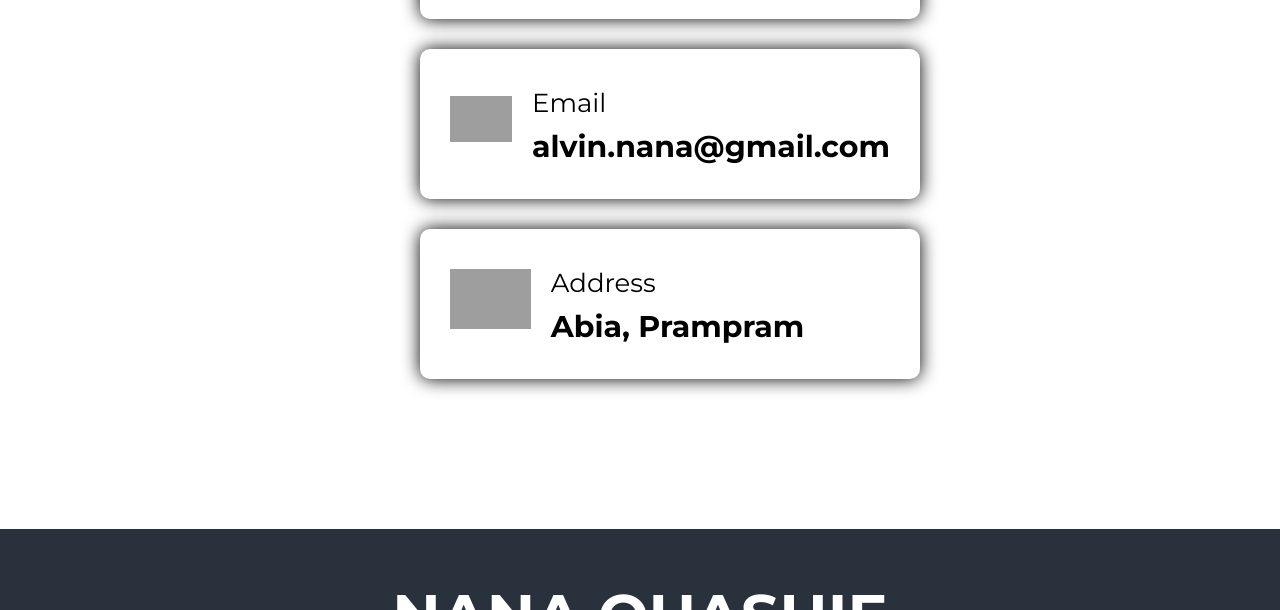
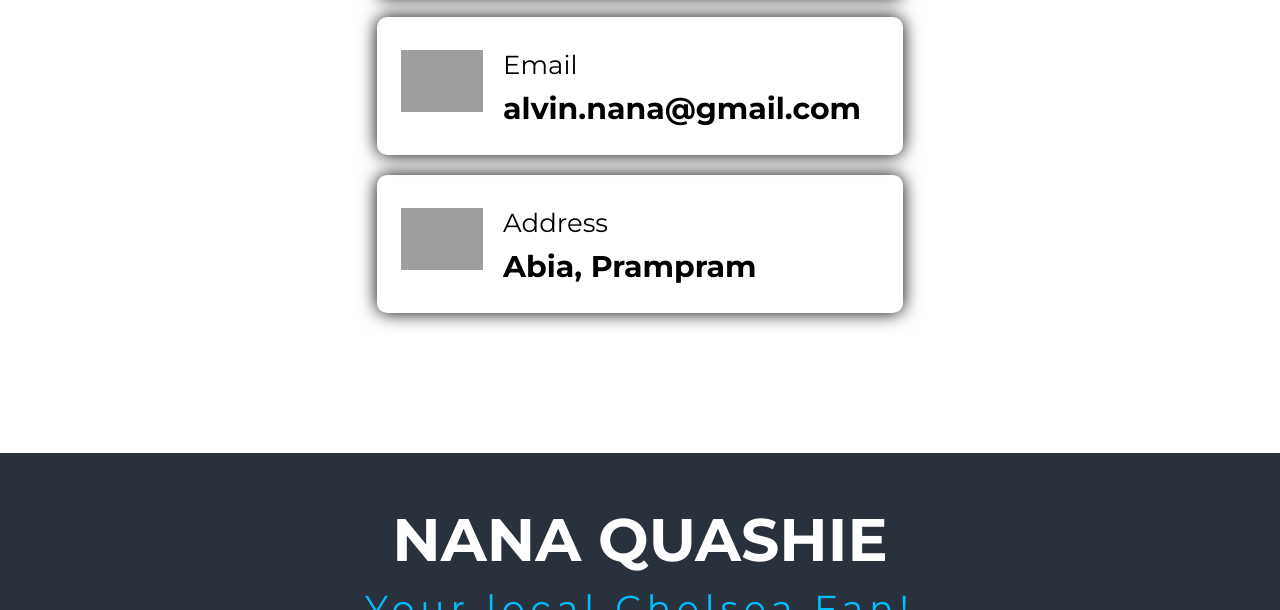
Before and after one commit to NanaQuashie/ChelseaWebsite, a plain HTML site: page index.html in a window 1280 px wide. Shown: the part 9350-9960 px from the top of the page. Drawn offline with Linux system fonts and the light colour scheme; grey boxes are pictures that could not be loaded.

Commit message:
Update mobile

```diff
--- a/style.css
+++ b/style.css
@@ -79,7 +79,7 @@ background-position: center;
 background-repeat: no-repeat;
 background-attachment: fixed;
 height: 100vh;
-width: 100vh;
+width: 100%;
 position: relative;
 z-index: 1;
 }
@@ -427,16 +427,16 @@ margin: 0 auto;
 }
 
 #contact .contact-items{
-width: 500px;
+width: fit-content;
 }
 
 #contact .contact-item{
-width: 80%;
-padding: 20px;
+width: 100%;
+/* padding: 20px; */
 text-align: center;
 border-radius: 10px;
-padding: 30px;
-margin: 30px;
+padding: 1.2rem;
+margin-block: 1rem;
 display: flex;
 justify-content: center;
 align-items: center;
@@ -640,11 +640,11 @@ font-size: 6rem;
     margin: 3;
 }
 
-#contact .contact-items {
-    margin: 20px;
+/* #contact .contact-items {
+    margin: 1rem;
     flex-direction: row;
 
-}
+} */
 
 #contact .contact-item .icon{
     height: 80px;
```
